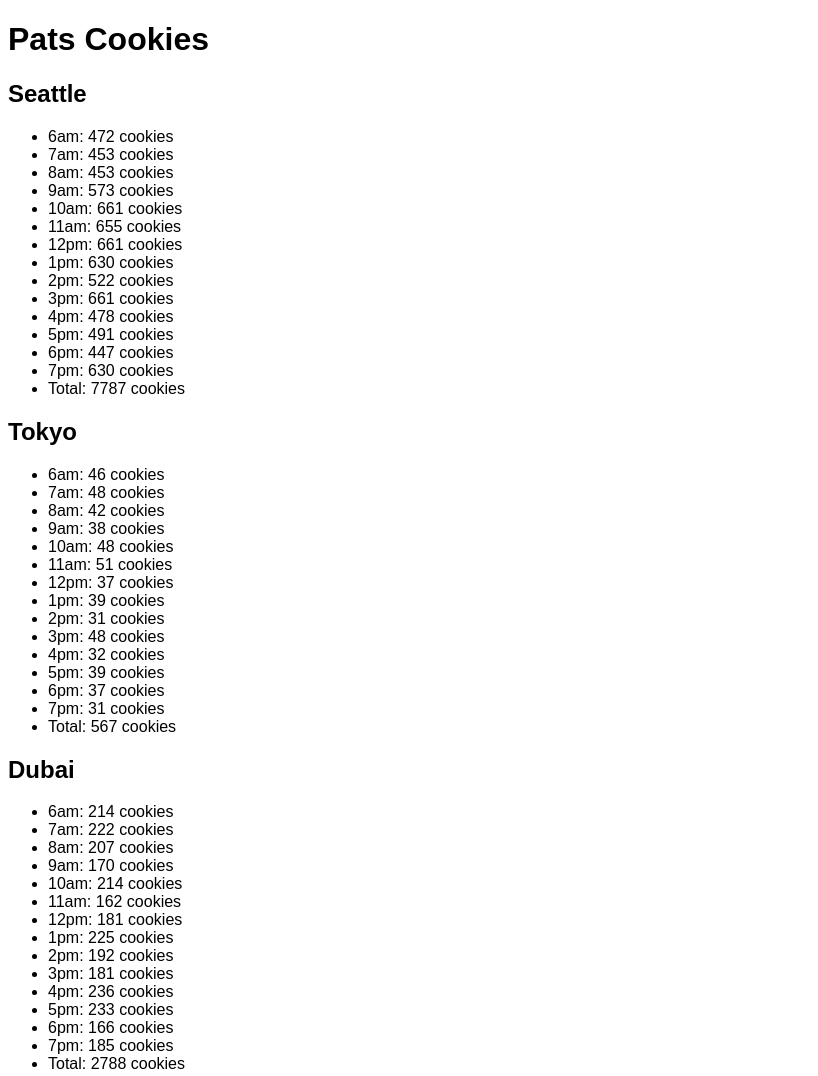
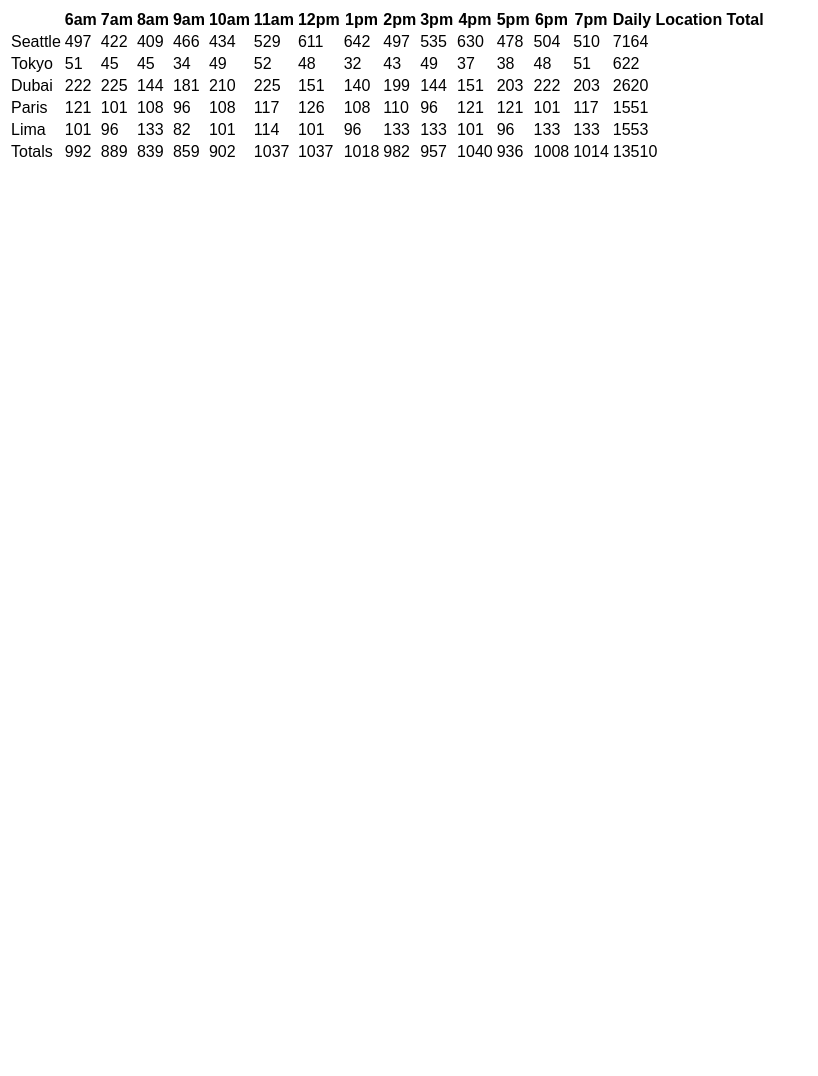
Before and after one commit to Cctns1981/cookie-stand, a plain HTML site: page sales.html in a window 1280 px wide. Shown: the top 1076 px of the page, without its empty margins (0-818 px from the left). After the commit the page ends 800 px from the top, so only its background shows below. Drawn offline with Linux system fonts and the light colour scheme; a web font is replaced by a local one.

Commit message:
update notes

```diff
--- a/app.js
+++ b/app.js
@@ -1,87 +1,116 @@
-"use strict"
-const hoursOpen =[ '6am' , '7am' , '8am' , '9am' , '10am' , '11am' , '12pm' , '1pm' , '2pm' , '3pm' , '4pm' , '5pm' , '6pm' , '7pm'];
+'use strict';
+const hoursOpen = [
+  '',
+  '6am',
+  '7am',
+  '8am',
+  '9am',
+  '10am',
+  '11am',
+  '12pm',
+  '1pm',
+  '2pm',
+  '3pm',
+  '4pm',
+  '5pm',
+  '6pm',
+  '7pm',
+  '',
+];
 
+function City(name, minCust, maxCust, aveCookieSales) {
+  this.name = name;
+  this.minCust = minCust;
+  this.maxCust = maxCust;
+  this.aveCookieSales = aveCookieSales;
+}
+City.prototype.randomNumberOfCustomers = function () {
+  return Math.floor(
+    Math.random() * (this.maxCust - this.minCust) + this.maxCust
+  );
+};
+let main = document.getElementById('cities');
+let table = document.createElement('table');
+main.appendChild(table);
+let seattle = new City('Seattle', 23, 65, 6.3);
+let tokyo = new City('Tokyo', 3, 24, 1.2);
+let dubai = new City('Dubai', 11, 38, 3.7);
+let paris = new City('Paris', 20, 38, 2.3);
+let lima = new City('Lima', 2, 16, 4.6);
+const allCities = [seattle, tokyo, dubai, paris, lima];
+let headerRow = document.createElement('tr');
+table.appendChild(headerRow);
+let tableBody = document.createElement('tbody');
+table.appendChild(tableBody);
+for (let i = 0; i < hoursOpen.length - 1; i++) {
+  let header = document.createElement('th');
+  header.textContent = hoursOpen[i];
+  headerRow.appendChild(header);
+  if (i === hoursOpen.length - 2) {
+    let totalTh = document.createElement('th');
+    totalTh.innerText = 'Daily Location Total';
+    headerRow.appendChild(totalTh);
+  }
+}
+const cityArray = [];
+City.prototype.render = function () {
+  let totalSales = 0;
 
-const seattle = {
-  name: 'Seattle',
-  minCust: 23,
-  maxCust: 65,
-  aveCookieSale: 6.3,
-  randomNumberOfCustomers: function() {
-    return Math.floor(
-      Math.random () * (this.maxCust - this.minCust) + this.maxCust
+  let cityDataRow = document.createElement('tr');
+  tableBody.appendChild(cityDataRow);
+  cityDataRow.id = this.name;
+  let dateRow = document.createElement('td');
+  cityDataRow.appendChild(dateRow);
+  dateRow.innerText = this.name;
+  const citySales = [];
+
+  for (let i = 0; i < hoursOpen.length - 2; i++) {
+    let hourlySales = Math.floor(
+      this.randomNumberOfCustomers() * this.aveCookieSales
     );
+    citySales.push(hourlySales);
+    let td = document.createElement('td');
+    td.innerText = hourlySales;
+    cityDataRow.appendChild(td);
+    totalSales += hourlySales;
+    if (i === 13) {
+      let totalTh = document.createElement('td');
+      totalTh.innerText = totalSales;
+      cityDataRow.appendChild(totalTh);
+    }
   }
+  cityArray.push(citySales);
 };
-const tokyo = {
-  name: 'Tokyo',
-  minCust: 3,
-  maxCust: 24,
-  aveCookieSale: 1.2,
-  randomNumberOfCustomers: function() {
-    return Math.floor(
-      Math.random () * (this.maxCust - this.minCust) + this.maxCust
-    );
+function footerFunction() {
+  let td = document.createElement('td');
+  td.innerText = 'Totals';
+  let tfoot = document.createElement('tfoot');
+  table.appendChild(tfoot);
+  let tr = document.createElement('tr');
+  tfoot.appendChild(tr);
+  tr.appendChild(td);
+  const totalOfTotals = [0, 0, 0, 0, 0, 0, 0, 0, 0, 0, 0, 0, 0, 0];
+  for (let i = 0; i < 14; i++) {
+    for (let j = 0; j < cityArray.length; j++) {
+      totalOfTotals[i] += cityArray[j][i];
+    }
   }
-};
-const dubai = {
-  name: 'Dubai',
-  minCust: 11,
-  maxCust: 38,
-  aveCookieSale: 3.7,
-  randomNumberOfCustomers: function() {
-    return Math.floor(
-      Math.random () * (this.maxCust - this.minCust) + this.maxCust
-    );
+  for (let i = 0; i < totalOfTotals.length; i++) {
+    let td = document.createElement('td');
+    td.innerText = totalOfTotals[i];
+    tr.appendChild(td);
   }
-};
-const paris = {
-  name: 'Paris',
-  minCust: 20,
-  maxCust: 38,
-  aveCookieSale: 2.3,
-  randomNumberOfCustomers: function() {
-    return Math.floor(
-      Math.random () * (this.maxCust - this.minCust) + this.maxCust
-    );
-  }
-};
-const lima = {
-  name: 'Lima',
-  minCust:2,
-  maxCust: 16,
-  aveCookieSale: 4.6,
-  randomNumberOfCustomers: function() {
-    return Math.floor(
-      Math.random () * (this.maxCust - this.minCust) + this.maxCust
-    );
-  }
-};
-function cookieCount(city) {
-  let h2 = document.createElement('h2');
-  h2.innerText = city.name;
-  let main = document.getElementById('cities');
-  main.appendChild(h2);
-  let ul = document.createElement('ul');
-  main.appendChild(ul);
-  let totalSales = 0;
-  for (let i = 0; i < hoursOpen.length; i++) {
-    let li = document.createElement('li');
-    let hourlySales = Math.floor(
-      city.randomNumberOfCustomers() * city.aveCookieSale
-    );
-    totalSales += hourlySales;
-    console.log(totalSales);
-    li.innerText = `${hoursOpen[i]}: ${hourlySales} cookies`
-    ul.appendChild(li);
-  }
-  let total = document.createElement('li');
-  total.innerText = `Total: ${totalSales} cookies`;
-  ul.appendChild(total);
+  const sum = totalOfTotals.reduce((acc,curr) => {
+    return acc + curr;
+  },0);
+  td = document.createElement('td');
+  td.innerText = sum;
+  tr.appendChild(td);
 }
 
-cookieCount(seattle);
-cookieCount(tokyo);
-cookieCount(dubai);
-cookieCount(paris);
-cookieCount(lima);
+seattle.render();
+tokyo.render();
+dubai.render();
+paris.render();
+lima.render();
+footerFunction();
--- a/sales.html
+++ b/sales.html
@@ -1,17 +1,15 @@
 <!DOCTYPE html>
 <html lang="en">
   <head>
-  <meta charset="UTF-8">
-  <meta name="viewport" content="width=device-width, initial-scale=1.0">
-  <title>All American Cookies</title>
+    <meta charset="UTF-8" />
+    <meta name="viewport" content="width=device-width, initial-scale=1.0" />
+    <title>Document</title>
     <link rel="stylesheet" href="css/style.css">
   </head>
   <body>
-  <header>
-    <h1>Pats Cookies</h1>
-  </header>
+    <header></header>
     <main id="cities"></main>
-  <footer> Lab 6 2023</footer>
+    <footer></footer>
     <script src="app.js"></script>
   </body>
 </html>
```
Also changed, not shown: css/style.css (line endings or trailing spaces), index.html (line endings or trailing spaces). Lines whose indentation alone changed are shown as unchanged.
